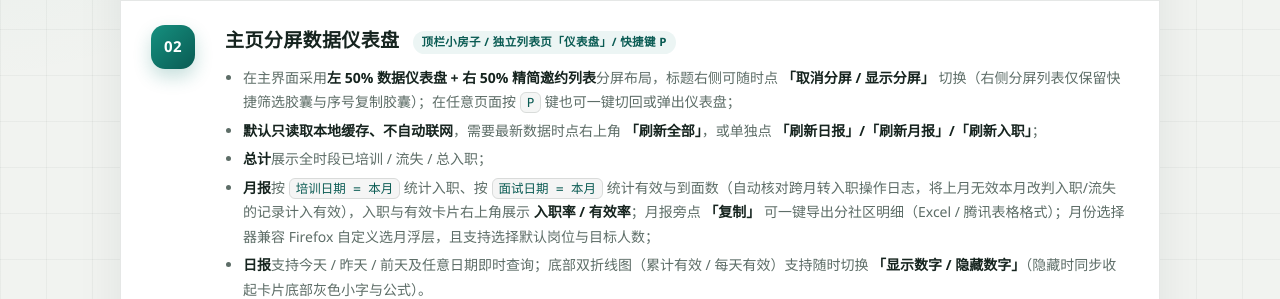
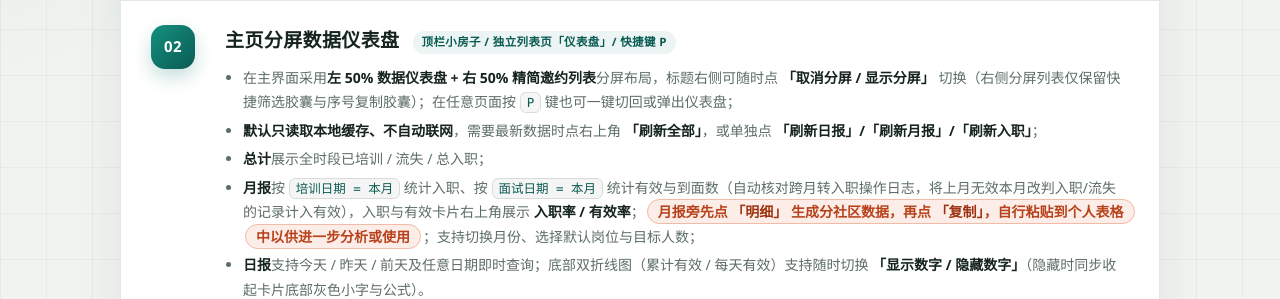
Before and after one commit to fengqi-annan/waixuan, a plain HTML site: page wx-fill-guide.html in a window 1280 px wide. Shown: the part 753-1052 px from the top of the page. Drawn offline with Linux system fonts and the light colour scheme; a web font is replaced by a local one.

Commit message:
Add files via upload

```diff
--- a/wx-fill-guide.html
+++ b/wx-fill-guide.html
@@ -368,6 +368,19 @@
     }
     .kv-chip span { color: var(--muted); }
     .kv-chip strong { color: var(--teal-deep); }
+    .pill-orange {
+      display: inline;
+      padding: 2px 10px;
+      margin: 0 2px;
+      border: 1px solid rgba(217, 91, 38, .34);
+      border-radius: 999px;
+      background: rgba(230, 95, 60, .11);
+      color: #b8421a;
+      font-weight: 600;
+      box-decoration-break: clone;
+      -webkit-box-decoration-break: clone;
+    }
+    .pill-orange strong { color: #9c3310; font-weight: 700; }
 
     /* ===== 安装步骤 + Edge 必看（双栏图纸面板） ===== */
     .info-grid { display: grid; grid-template-columns: .95fr 1.05fr; align-items: stretch; gap: 22px; }
@@ -672,7 +685,7 @@
               <li>在主界面采用<strong>左 50% 数据仪表盘 + 右 50% 精简邀约列表</strong>分屏布局，标题右侧可随时点 <strong>「取消分屏 / 显示分屏」</strong> 切换（右侧分屏列表仅保留快捷筛选胶囊与序号复制胶囊）；在任意页面按 <kbd>P</kbd> 键也可一键切回或弹出仪表盘；</li>
               <li><strong>默认只读取本地缓存、不自动联网</strong>，需要最新数据时点右上角 <strong>「刷新全部」</strong>，或单独点 <strong>「刷新日报」/「刷新月报」/「刷新入职」</strong>；</li>
               <li><strong>总计</strong>展示全时段已培训 / 流失 / 总入职；</li>
-              <li><strong>月报</strong>按 <code>培训日期 = 本月</code> 统计入职、按 <code>面试日期 = 本月</code> 统计有效与到面数（自动核对跨月转入职操作日志，将上月无效本月改判入职/流失的记录计入有效），入职与有效卡片右上角展示 <strong>入职率 / 有效率</strong>；月报旁点 <strong>「复制」</strong> 可一键导出分社区明细（Excel / 腾讯表格格式）；月份选择器兼容 Firefox 自定义选月浮层，且支持选择默认岗位与目标人数；</li>
+              <li><strong>月报</strong>按 <code>培训日期 = 本月</code> 统计入职、按 <code>面试日期 = 本月</code> 统计有效与到面数（自动核对跨月转入职操作日志，将上月无效本月改判入职/流失的记录计入有效），入职与有效卡片右上角展示 <strong>入职率 / 有效率</strong>；<span class="pill-orange">月报旁先点 <strong>「明细」</strong> 生成分社区数据，再点 <strong>「复制」</strong>，自行粘贴到个人表格中以供进一步分析或使用</span>；支持切换月份、选择默认岗位与目标人数；</li>
               <li><strong>日报</strong>支持今天 / 昨天 / 前天及任意日期即时查询；底部双折线图（累计有效 / 每天有效）支持随时切换 <strong>「显示数字 / 隐藏数字」</strong>（隐藏时同步收起卡片底部灰色小字与公式）。</li>
             </ul>
           </div>
```
